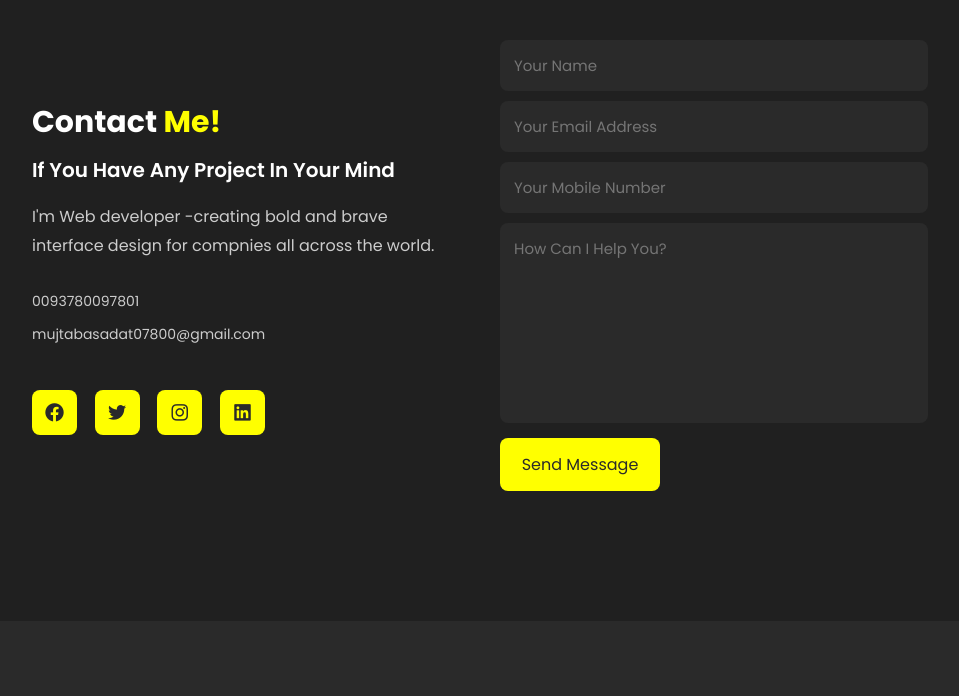
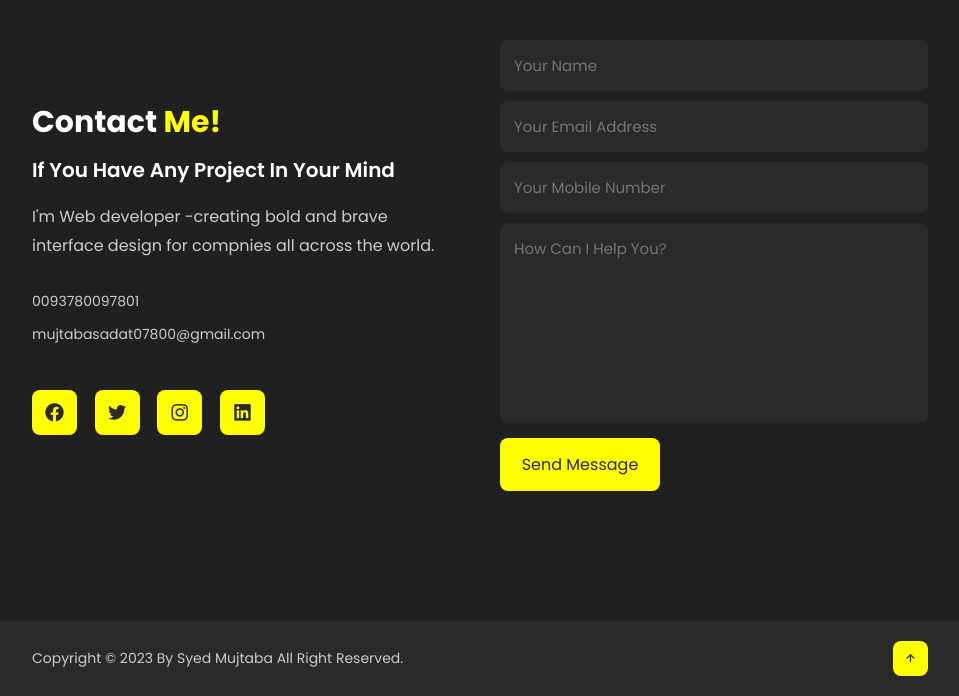
Before and after one commit to Syed-Mujtaba-Mussavi/portfolio-mujtaba, a plain HTML site: page index.html in a window 1280 px wide. Shown: the part 3368-4064 px from the top of the page, without its empty margins (160-1119 px from the left). Before the commit the page ends 3989 px from the top, so only its background shows below. Drawn offline with nearby package versions, Linux system fonts and the light colour scheme.

Commit message:
footer section completed

```diff
--- a/index.html
+++ b/index.html
@@ -298,6 +298,14 @@
       </div>
     </section>
 
-    <!-- Contact Section Design -->
+    <!-- Footer Section Design -->
+    <section class="end">
+      <div class="last-text">
+        <p>Copyright © 2023 By Syed Mujtaba All Right Reserved.</p>
+      </div>
+      <div class="top">
+        <a href="#home"><i class="bx bx-up-arrow-alt"></i></a>
+      </div>
+    </section>
   </body>
 </html>
--- a/style.css
+++ b/style.css
@@ -442,3 +442,23 @@ form textarea {
   transform: scale(1.1);
   cursor: pointer;
 }
+.end {
+  padding: 2rem 15%;
+  display: flex;
+  flex-wrap: wrap;
+  align-items: center;
+  justify-content: space-between;
+  gap: 3rem;
+  background: var(--bg-color);
+}
+.last-text p {
+  color: var(--second-color);
+  font-size: 1.4rem;
+}
+.top i {
+  padding: 1rem;
+  border-radius: 0.8rem;
+  font-size: 1.5rem;
+  color: var(--bg-color);
+  background: var(--main-color);
+}
```
